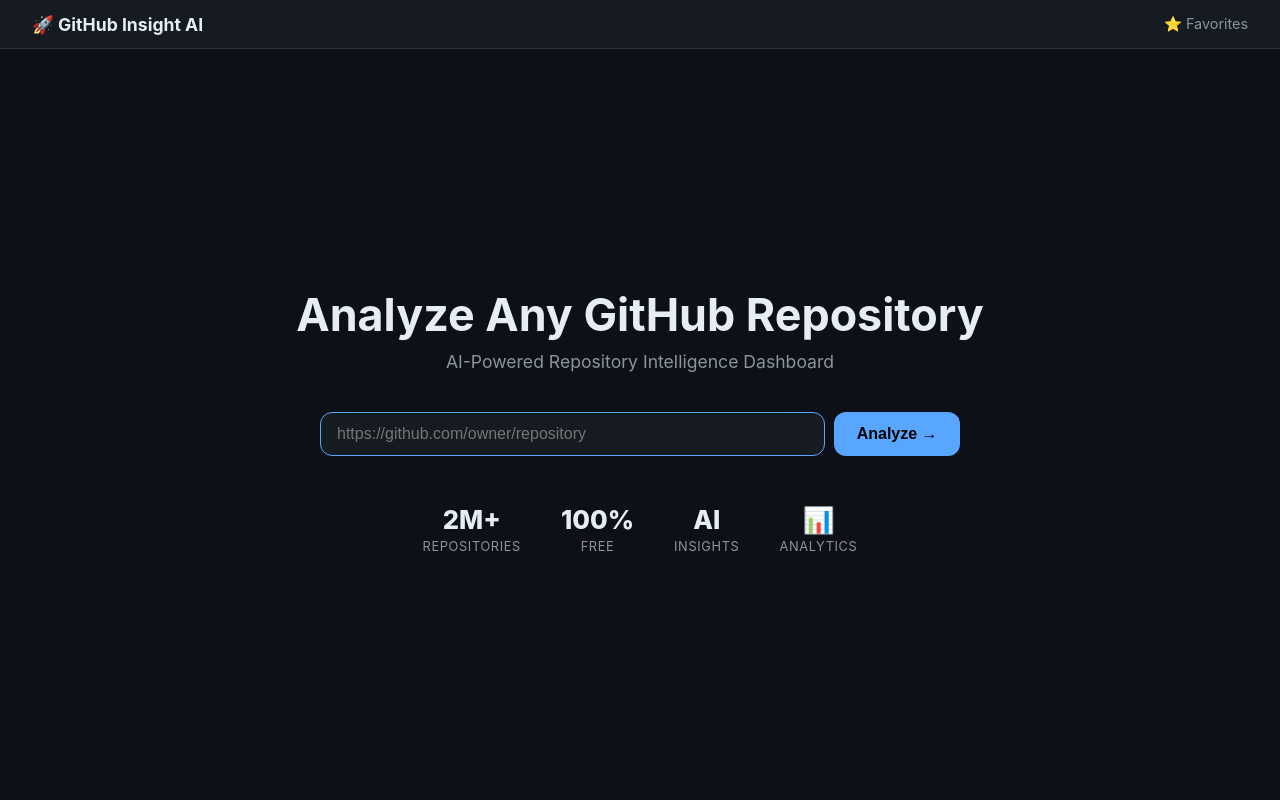
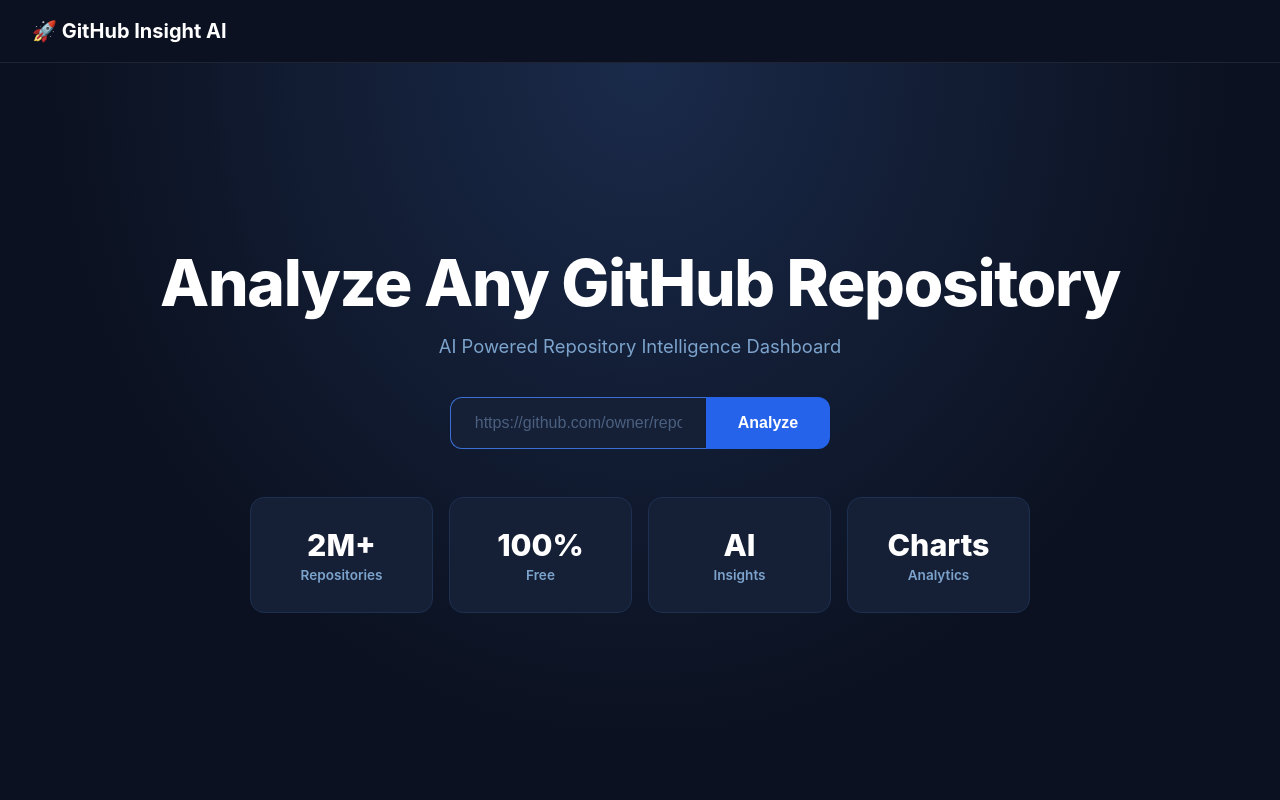
Before and after one commit to BurukalaManiReethika/github-repo-intelligence, a Flask app: template templates/index.html in a window 1280 px wide. Run offline with Flask 3, Linux system fonts and the light colour scheme; the template is opened without the code that fills it, so the values that code supplies are empty.

Commit message:
Update index.html

```diff
--- a/templates/index.html
+++ b/templates/index.html
@@ -1,43 +1,174 @@
-
+<!DOCTYPE html>
 <html lang="en">
 <head>
   <meta charset="UTF-8" />
   <meta name="viewport" content="width=device-width, initial-scale=1.0" />
   <title>GitHub Insight AI</title>
-  <link rel="stylesheet" href="{{ url_for('static', filename='style.css') }}" />
+  <style>
+    * { margin: 0; padding: 0; box-sizing: border-box; }
+
+    body {
+      font-family: -apple-system, BlinkMacSystemFont, 'Segoe UI', sans-serif;
+      background: #0b1120;
+      color: #fff;
+      min-height: 100vh;
+    }
+
+    /* Navbar */
+    nav {
+      padding: 1.2rem 2rem;
+      border-bottom: 1px solid rgba(255,255,255,0.08);
+      display: flex;
+      align-items: center;
+    }
+    .brand {
+      font-size: 1.25rem;
+      font-weight: 700;
+      color: #fff;
+      text-decoration: none;
+      display: flex;
+      align-items: center;
+      gap: .4rem;
+    }
+
+    /* Hero */
+    .hero {
+      display: flex;
+      flex-direction: column;
+      align-items: center;
+      justify-content: center;
+      min-height: calc(100vh - 65px);
+      padding: 2rem;
+      text-align: center;
+      background: radial-gradient(ellipse at 50% 0%, #1a2a4a 0%, #0b1120 65%);
+    }
+
+    .hero h1 {
+      font-size: clamp(2.4rem, 6vw, 4rem);
+      font-weight: 800;
+      line-height: 1.1;
+      margin-bottom: 1rem;
+      letter-spacing: -0.02em;
+    }
+
+    .hero p {
+      color: #7ca3cc;
+      font-size: 1.15rem;
+      margin-bottom: 2.5rem;
+    }
+
+    /* Search */
+    .search-row {
+      display: flex;
+      gap: 0;
+      width: 100%;
+      max-width: 780px;
+      margin-bottom: 3rem;
+    }
+
+    .search-row input {
+      flex: 1;
+      padding: 1rem 1.5rem;
+      background: #151f35;
+      border: 1.5px solid #253352;
+      border-right: none;
+      border-radius: 12px 0 0 12px;
+      color: #fff;
+      font-size: 1rem;
+      outline: none;
+      transition: border-color .2s;
+    }
+    .search-row input::placeholder { color: #4a6080; }
+    .search-row input:focus { border-color: #3b6fd4; }
+
+    .search-row button {
+      padding: 1rem 2rem;
+      background: #2563eb;
+      color: #fff;
+      border: none;
+      border-radius: 0 12px 12px 0;
+      font-size: 1rem;
+      font-weight: 700;
+      cursor: pointer;
+      transition: background .2s;
+      white-space: nowrap;
+    }
+    .search-row button:hover { background: #1d4ed8; }
+
+    .error-msg {
+      color: #f87171;
+      margin-top: -2rem;
+      margin-bottom: 1.5rem;
+      font-size: .9rem;
+    }
+
+    /* Stats cards */
+    .stats {
+      display: grid;
+      grid-template-columns: repeat(4, 1fr);
+      gap: 1rem;
+      width: 100%;
+      max-width: 780px;
+    }
+
+    .stat-card {
+      background: #151f35;
+      border: 1px solid #1e3050;
+      border-radius: 14px;
+      padding: 1.8rem 1rem;
+      text-align: center;
+    }
+
+    .stat-card .num {
+      font-size: 1.9rem;
+      font-weight: 800;
+      margin-bottom: .3rem;
+    }
+
+    .stat-card .lbl {
+      font-size: .85rem;
+      font-weight: 600;
+      color: #7ca3cc;
+    }
+
+    @media (max-width: 600px) {
+      .stats { grid-template-columns: repeat(2, 1fr); }
+      .search-row { flex-direction: column; }
+      .search-row input  { border-right: 1.5px solid #253352; border-radius: 12px; }
+      .search-row button { border-radius: 12px; }
+    }
+  </style>
 </head>
-<body class="home-page">
-  <nav class="navbar">
+<body>
+  <nav>
     <a href="/" class="brand">🚀 GitHub Insight AI</a>
-    <a href="/favorites" class="nav-link">⭐ Favorites</a>
   </nav>
 
   <main class="hero">
     <h1>Analyze Any GitHub Repository</h1>
-    <p class="subtitle">AI-Powered Repository Intelligence Dashboard</p>
+    <p>AI Powered Repository Intelligence Dashboard</p>
 
-    <form method="POST" action="/" class="search-form">
-      <div class="input-group">
+    <form method="POST" action="/">
+      <div class="search-row">
         <input
           type="text"
           name="repo_url"
           placeholder="https://github.com/owner/repository"
           required
-          class="repo-input"
           autofocus
         />
-        <button type="submit" class="analyze-btn">Analyze →</button>
+        <button type="submit">Analyze</button>
       </div>
       {% if error %}
         <p class="error-msg">⚠️ {{ error }}</p>
       {% endif %}
     </form>
 
-    <div class="stats-bar">
-      <div class="stat"><span class="stat-num">2M+</span><span class="stat-label">Repositories</span></div>
-      <div class="stat"><span class="stat-num">100%</span><span class="stat-label">Free</span></div>
-      <div class="stat"><span class="stat-num">AI</span><span class="stat-label">Insights</span></div>
-      <div class="stat"><span class="stat-num">📊</span><span class="stat-label">Analytics</span></div>
+    <div class="stats">
+      <div class="stat-card"><div class="num">2M+</div><div class="lbl">Repositories</div></div>
+      <div class="stat-card"><div class="num">100%</div><div class="lbl">Free</div></div>
+      <div class="stat-card"><div class="num">AI</div><div class="lbl">Insights</div></div>
+      <div class="stat-card"><div class="num">Charts</div><div class="lbl">Analytics</div></div>
     </div>
   </main>
 </body>
```
